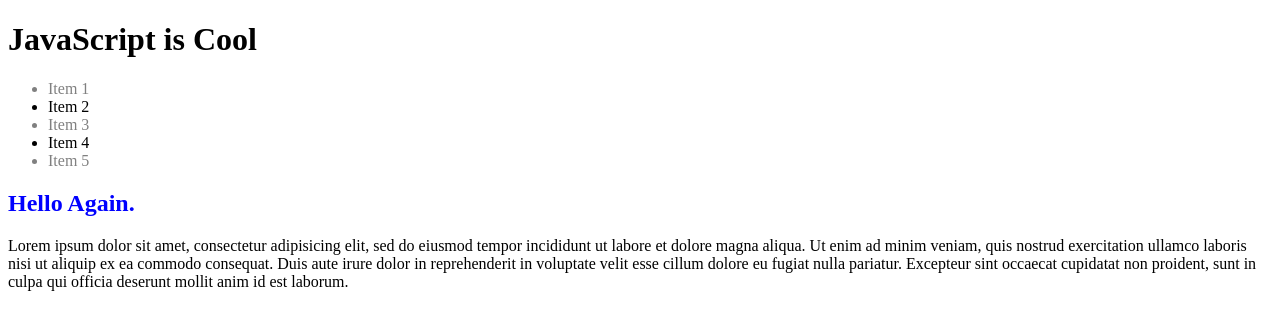
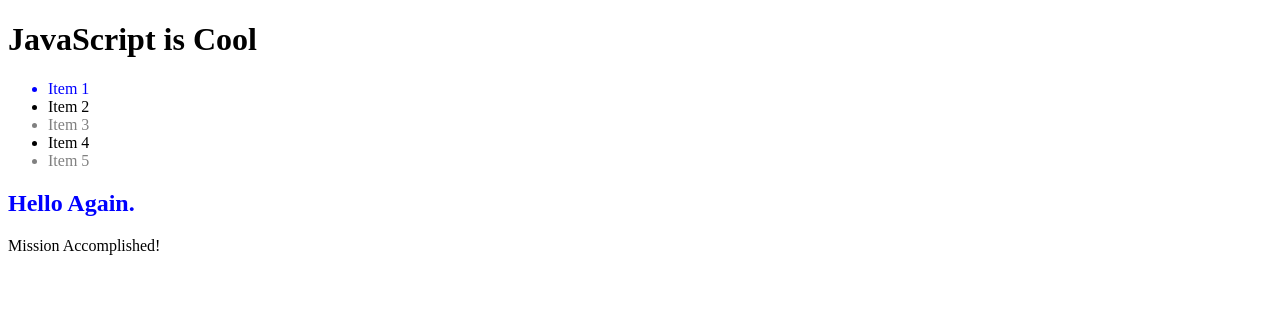
Before and after one commit to ahrensmark/codeup-web-exercises, a plain HTML site: page dom-query-js.html in a window 1280 px wide. Drawn offline with Linux system fonts and the light colour scheme.

Commit message:
dom-query-exercise

```diff
--- a/dom-query-js.html
+++ b/dom-query-js.html
@@ -52,18 +52,19 @@
 
         // TODO: Set text color on every other list item to grey
         for (var i = 0; i < listItems.length; i += 2) {
-            var dBid = listItems[i].style.color = 'gray';
-            console.log(dBid);
+            var dbid = listItems[i].style.color = 'gray';
         }
+
         // TODO: Set text color of li with dbid = 1 to blue
-
+           // var dataColor = document.getElementsByClassName("data-dbid");
+            listItems[0].style.color = 'blue';
 
         // TODO: Uncomment the next line and get all elements with class name sub-paragraph
-            var subParagraphs = document.getElementsByClassName('sub-paragraph');
-
+            var subParagraphs = document.getElementsByClassName('sub-paragraph')[0];
+            console.log(subParagraphs.innerText);
 
         // TODO: Change the text in the first sub paragraph to "Mission Accomplished!"
-
+            subParagraphs.innerText = "Mission Accomplished!";
     })();
 </script>
 </body>
```
